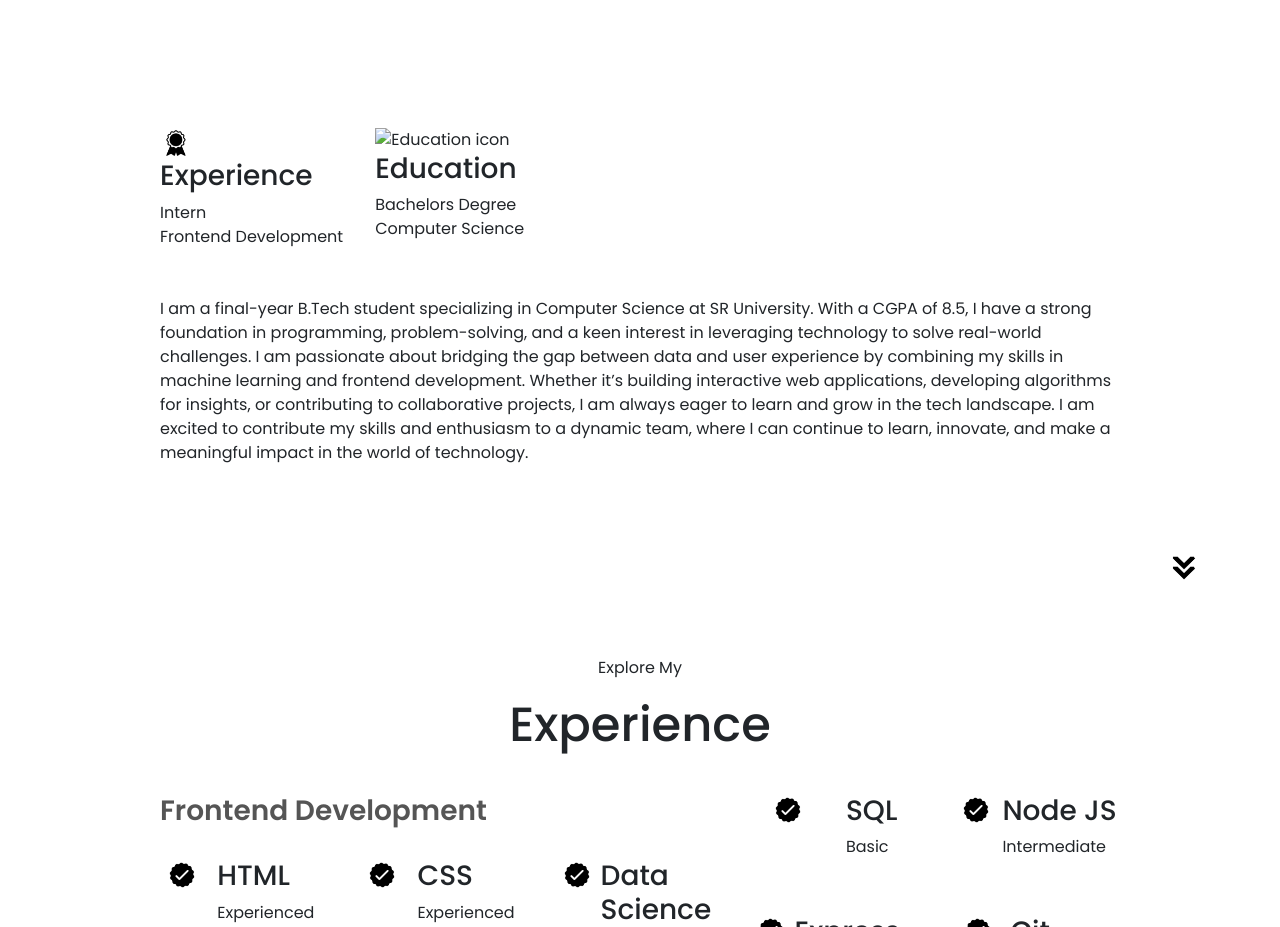
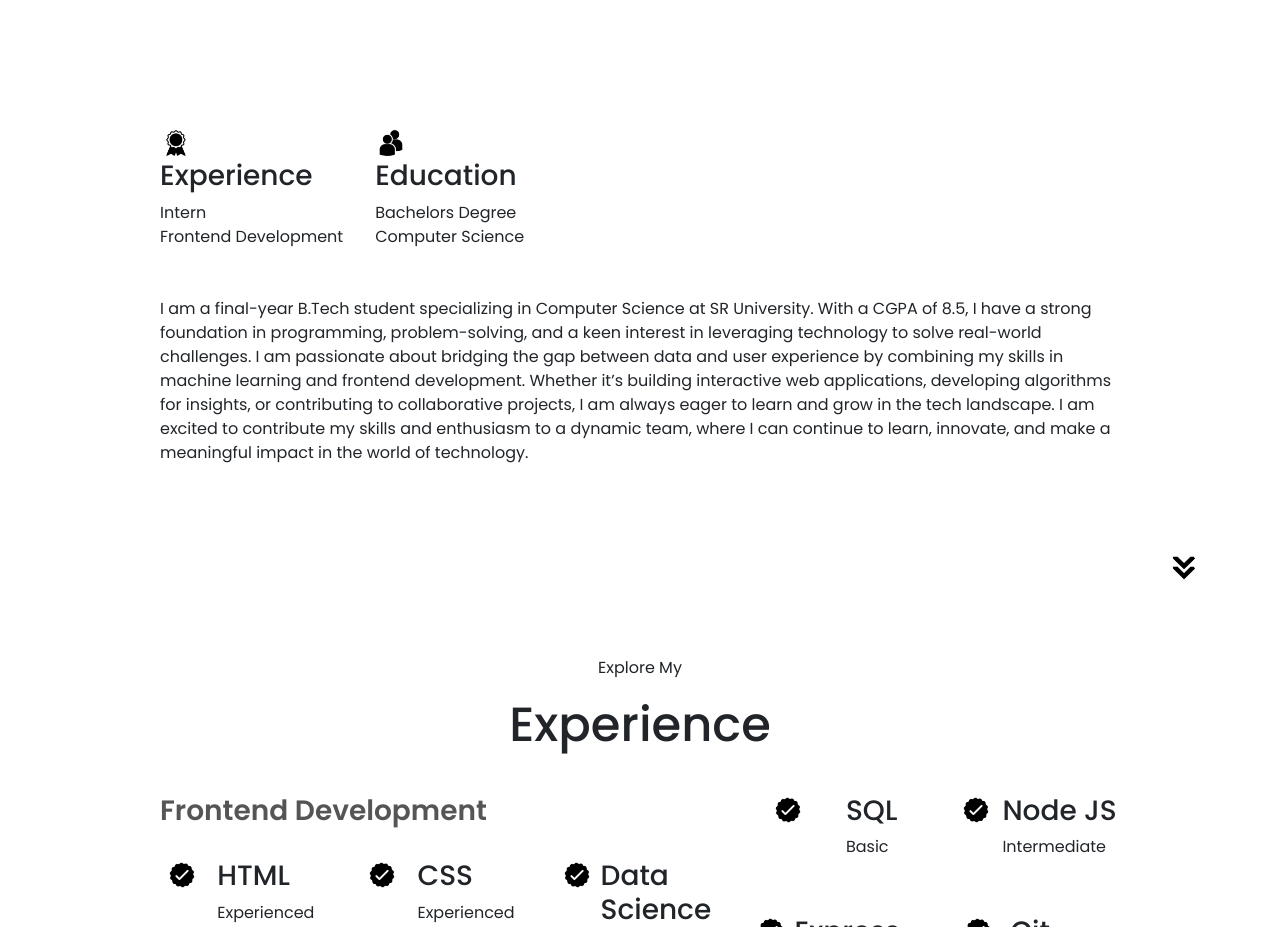
Before and after one commit to Navyasree-akinapally/portfolio-navya, a plain HTML site: page index.html in a window 1280 px wide. Shown: the part 920-1847 px from the top of the page. Drawn offline with nearby package versions, Linux system fonts and the light colour scheme.

Commit message:
Update index.html

```diff
--- a/index.html
+++ b/index.html
@@ -49,7 +49,7 @@
                         <p>Intern <br>Frontend Development</p>
                     </div>
                     <div class="details-container">
-                        <img src="assets/img/education.png" alt="Education icon" class="icon">
+                        <img src="education.png" alt="Education icon" class="icon">
                         <h3>Education</h3>
                         <p>Bachelors Degree<br>Computer Science</p>
                     </div>
```
